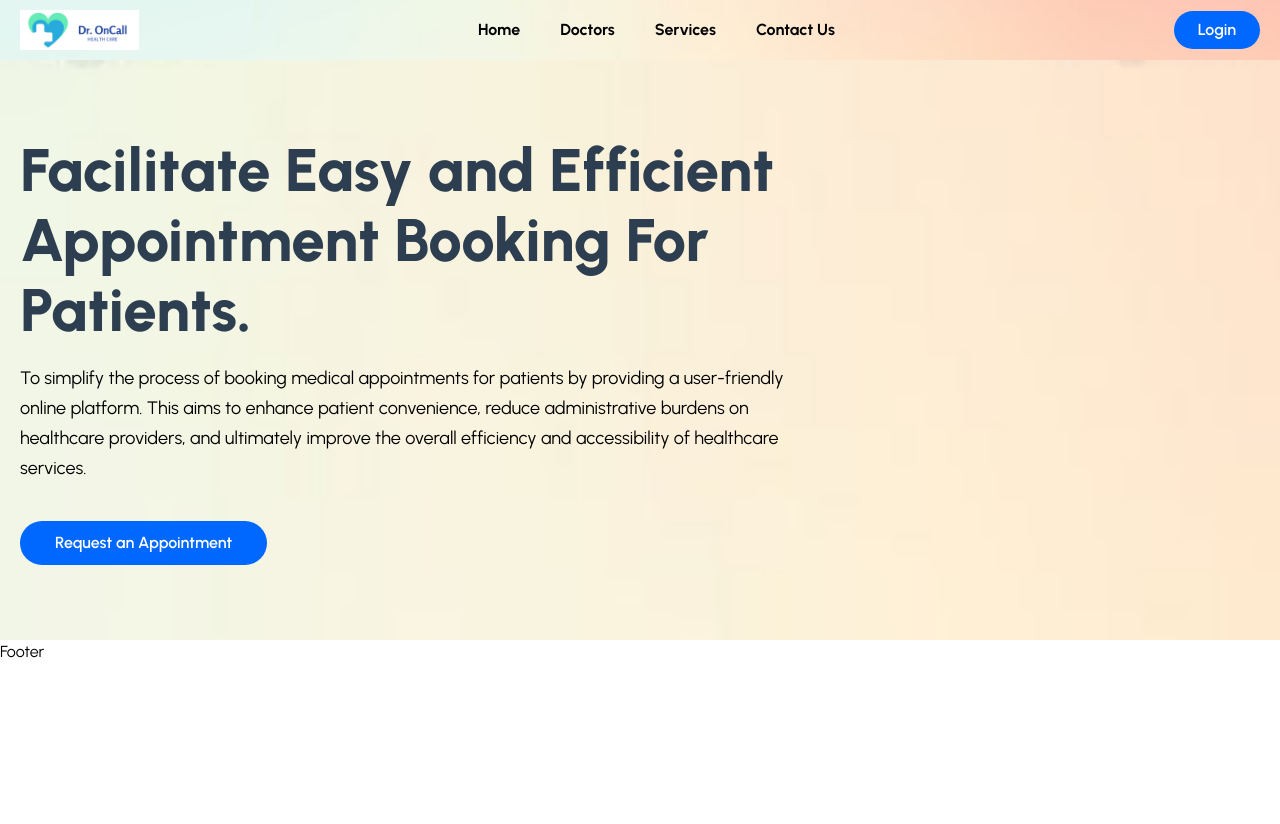
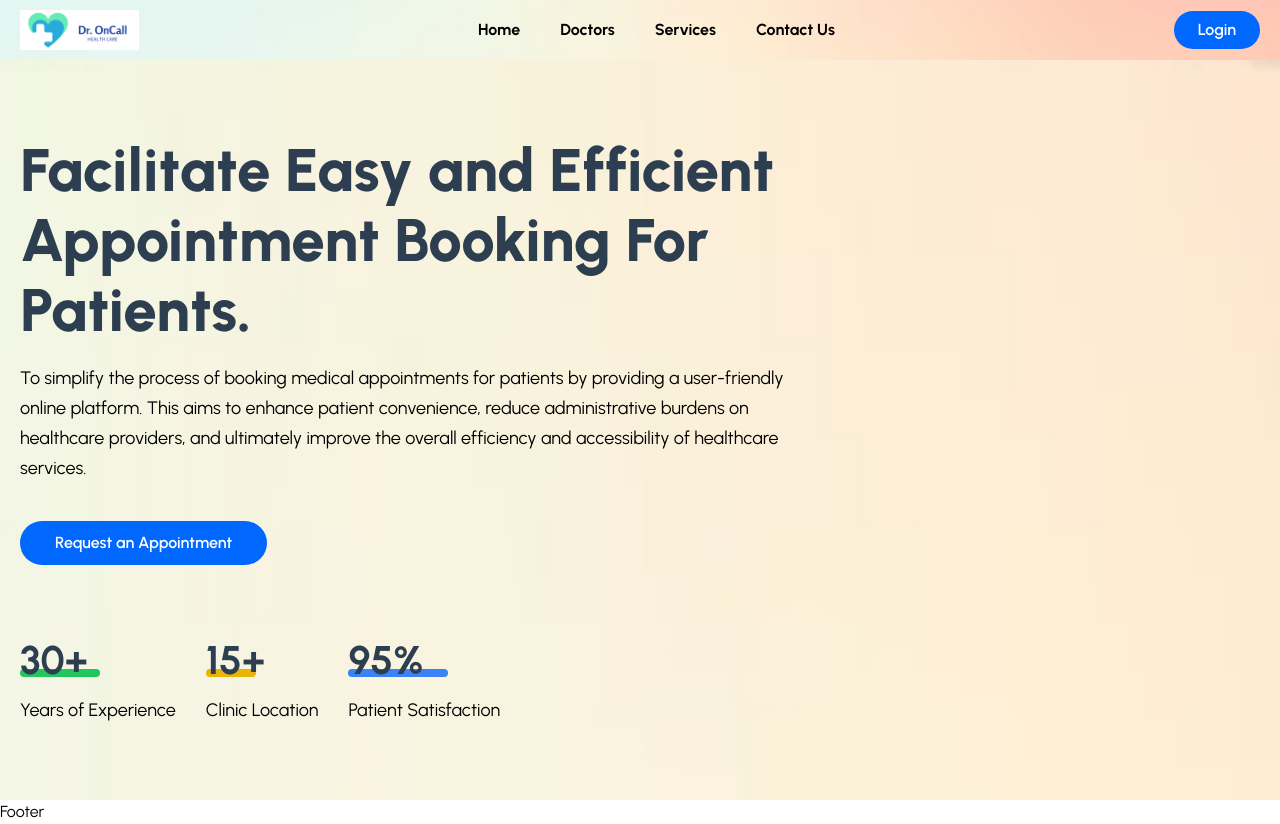
Before and after one commit to RavinduKavinda/doctor-appointment-booking, a React (Vite) app in the folder frontend/: page / in a window 1280 px wide. Before the commit the page ends 800 px from the top, so only its background shows below. Built offline with nearby package versions, Linux system fonts and the light colour scheme; a web font is replaced by a local one.

Commit message:
count bars

```diff
--- a/frontend/src/pages/Home.jsx
+++ b/frontend/src/pages/Home.jsx
@@ -19,12 +19,39 @@ const Home = () => {
             </p>
 
             <button className="btn">Request an Appointment</button>
+          </div>
+        {/*count*/}
+          <div className="mt-[30px] lg:mt-[70px] flex flex-col lg:flex-row lg:items-center gap-5 lg:gap-[30px]">
+
+            <div>
+              <h2 className="text-[35px] leading-[55px] lg:text-[40px] lg:leading-[50px] font-[700] text-headingColor">
+                30+
+              </h2>
+              <span className="w-[80px] h-2 bg-green-500 rounded-full block mt-[-16px]"></span>
+              <p className="text_para">Years of Experience</p>
+            </div>
+
+            <div>
+              <h2 className="text-[35px] leading-[55px] lg:text-[40px] lg:leading-[50px] font-[700] text-headingColor">
+                15+
+              </h2>
+              <span className="w-[50px] h-2 bg-yellow-500 rounded-full block mt-[-16px]"></span>
+              <p className="text_para">Clinic Location</p>
+            </div>
+
+            <div>
+              <h2 className="text-[35px] leading-[55px] lg:text-[40px] lg:leading-[50px] font-[700] text-headingColor">
+                95%
+              </h2>
+              <span className="w-[100px] h-2 bg-blue-500 rounded-full block mt-[-16px]"></span>
+              <p className="text_para">Patient Satisfaction</p>
+            </div>
 
           </div>
         </div>
+
       </div>
     </div>
-
   </section>
 
 
```
